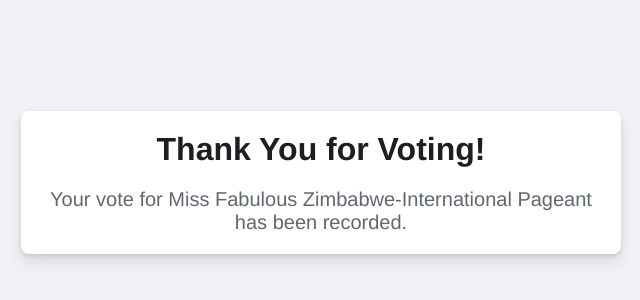
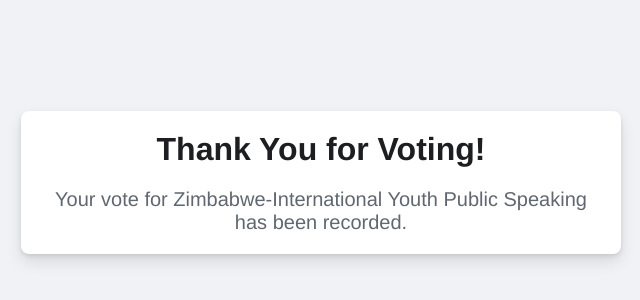
Before and after one commit to Takudzwa413/voting, a plain HTML site: page thank-you.html in a window 1280 px wide. Shown: the part 218-518 px from the top of the page, 319-959 px from the left. Drawn offline with Linux system fonts and the light colour scheme.

Commit message:
Update thank-you.html

```diff
--- a/thank-you.html
+++ b/thank-you.html
@@ -60,7 +60,7 @@
 <body>
     <div class="container">
         <h1>Thank You for Voting!</h1>
-        <p>Your vote for Miss Fabulous Zimbabwe-International Pageant has been recorded.</p>
+        <p>Your vote for Zimbabwe-International Youth Public Speaking has been recorded.</p>
     </div>
 </body>
 </html>
```
